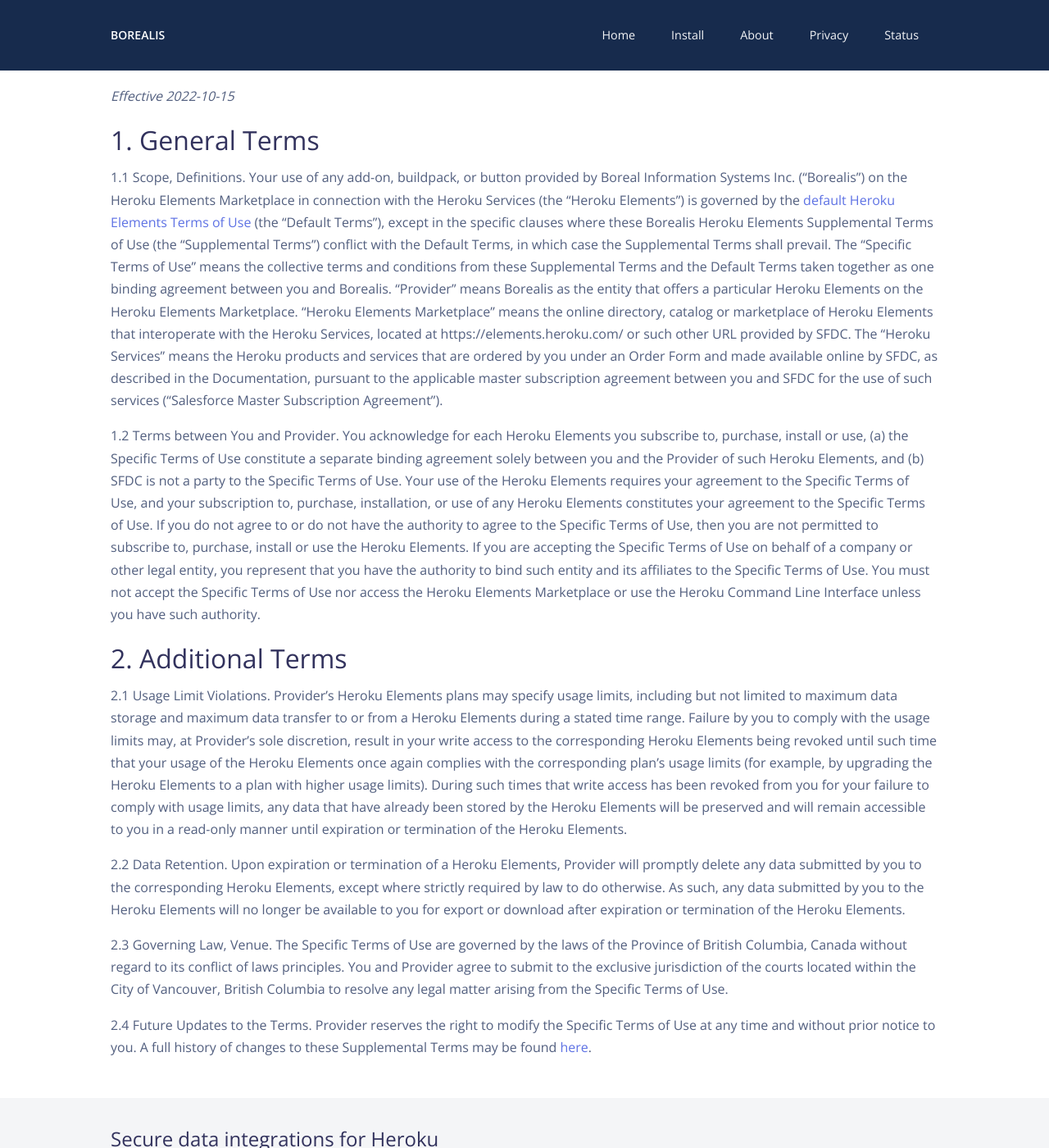
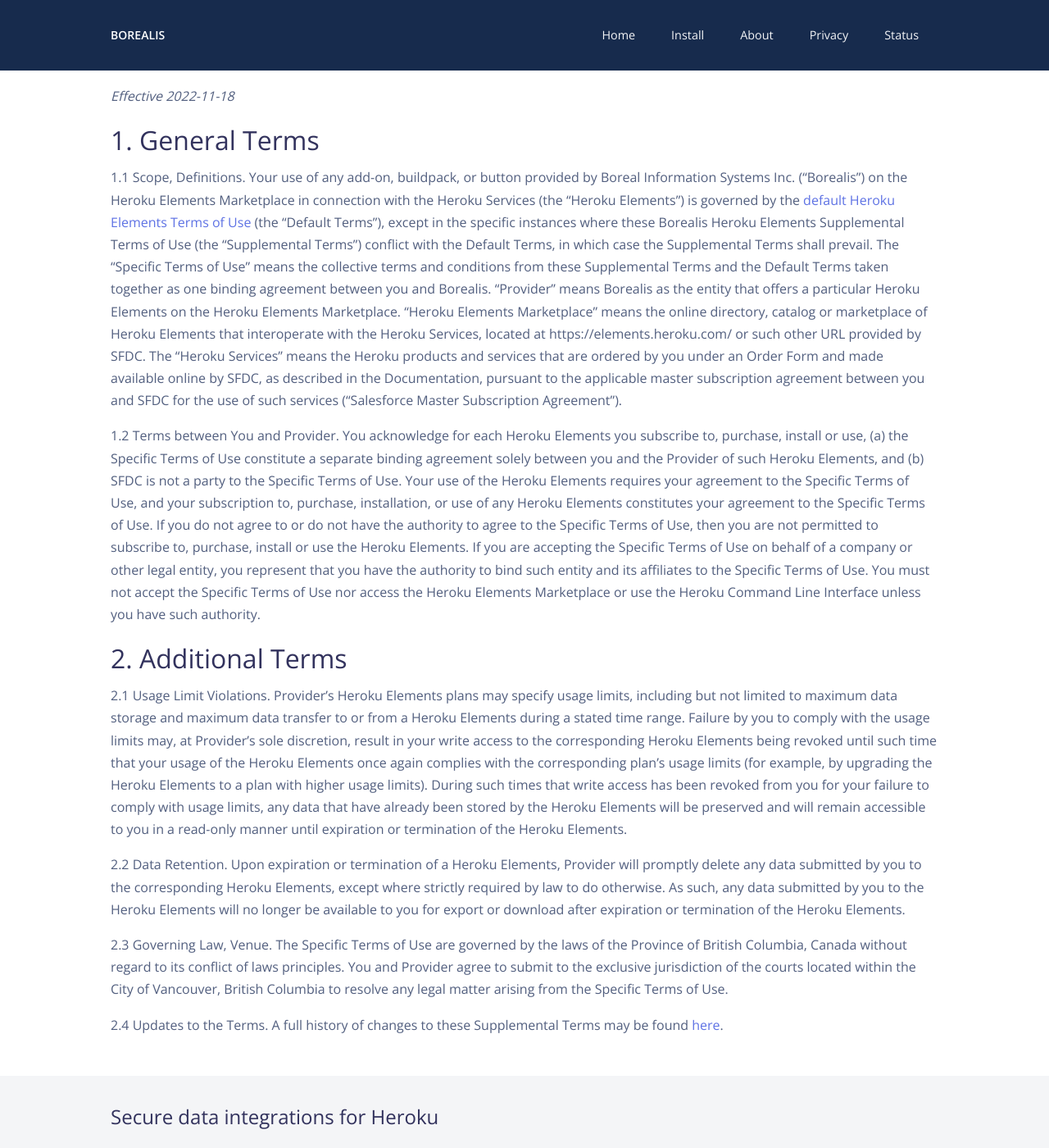
Before and after one commit to OldSneerJaw/borealis-data-www, a Jekyll site: the page built from _pages/heroku-elements-supplemental-terms-of-use.md, in a window 1280 px wide and 1400 px high, scrolled down 207 px. Shown: the whole window at 82% size. Built offline with Jekyll 4.4.1, drawn with Linux system fonts in a browser that asks for light colours; nearby versions of some CDN libraries.

Commit message:
Inherit right to modify terms
The Heroku default terms of use document already includes a provision that allows for future modifications to the terms, so remove the redundancy from the supplemental terms document.

```diff
--- a/_pages/heroku-elements-supplemental-terms-of-use.md
+++ b/_pages/heroku-elements-supplemental-terms-of-use.md
@@ -1,13 +1,13 @@
 ---
 title: Borealis Heroku Elements Supplemental Terms of Use
-description: Terms of use for Heroku Elements that are provided by Boreal Information Systems Inc.
+description: Terms of use for Heroku Elements provided by Boreal Information Systems Inc.
 ---
 
-_Effective 2022-10-15_
+_Effective 2022-11-18_
 
 ## 1. General Terms
 
-**1.1 Scope, Definitions.** Your use of any add-on, buildpack, or button provided by Boreal Information Systems Inc. ("**Borealis**") on the Heroku Elements Marketplace in connection with the Heroku Services (the "**Heroku Elements**") is governed by the [default Heroku Elements Terms of Use](https://www.heroku.com/policy/heroku-elements-terms) (the "**Default Terms**"), except in the specific clauses where these Borealis Heroku Elements Supplemental Terms of Use (the "**Supplemental Terms**") conflict with the Default Terms, in which case the Supplemental Terms shall prevail. The "**Specific Terms of Use**" means the collective terms and conditions from these Supplemental Terms and the Default Terms taken together as one binding agreement between you and Borealis. "**Provider**" means Borealis as the entity that offers a particular Heroku Elements on the Heroku Elements Marketplace. "**Heroku Elements Marketplace**" means the online directory, catalog or marketplace of Heroku Elements that interoperate with the Heroku Services, located at https://elements.heroku.com/ or such other URL provided by SFDC. The "**Heroku Services**" means the Heroku products and services that are ordered by you under an Order Form and made available online by SFDC, as described in the Documentation, pursuant to the applicable master subscription agreement between you and SFDC for the use of such services ("**Salesforce Master Subscription Agreement**").
+**1.1 Scope, Definitions.** Your use of any add-on, buildpack, or button provided by Boreal Information Systems Inc. ("**Borealis**") on the Heroku Elements Marketplace in connection with the Heroku Services (the "**Heroku Elements**") is governed by the [default Heroku Elements Terms of Use](https://www.heroku.com/policy/heroku-elements-terms) (the "**Default Terms**"), except in the specific instances where these Borealis Heroku Elements Supplemental Terms of Use (the "**Supplemental Terms**") conflict with the Default Terms, in which case the Supplemental Terms shall prevail. The "**Specific Terms of Use**" means the collective terms and conditions from these Supplemental Terms and the Default Terms taken together as one binding agreement between you and Borealis. "**Provider**" means Borealis as the entity that offers a particular Heroku Elements on the Heroku Elements Marketplace. "**Heroku Elements Marketplace**" means the online directory, catalog or marketplace of Heroku Elements that interoperate with the Heroku Services, located at https://elements.heroku.com/ or such other URL provided by SFDC. The "**Heroku Services**" means the Heroku products and services that are ordered by you under an Order Form and made available online by SFDC, as described in the Documentation, pursuant to the applicable master subscription agreement between you and SFDC for the use of such services ("**Salesforce Master Subscription Agreement**").
 
 **1.2 Terms between You and Provider.** You acknowledge for each Heroku Elements you subscribe to, purchase, install or use, (a) the Specific Terms of Use constitute a separate binding agreement solely between you and the Provider of such Heroku Elements, and (b) SFDC is not a party to the Specific Terms of Use. Your use of the Heroku Elements requires your agreement to the Specific Terms of Use, and your subscription to, purchase, installation, or use of any Heroku Elements constitutes your agreement to the Specific Terms of Use. If you do not agree to or do not have the authority to agree to the Specific Terms of Use, then you are not permitted to subscribe to, purchase, install or use the Heroku Elements. If you are accepting the Specific Terms of Use on behalf of a company or other legal entity, you represent that you have the authority to bind such entity and its affiliates to the Specific Terms of Use. You must not accept the Specific Terms of Use nor access the Heroku Elements Marketplace or use the Heroku Command Line Interface unless you have such authority.
 
@@ -19,4 +19,4 @@
 
 **2.3 Governing Law, Venue.** The Specific Terms of Use are governed by the laws of the Province of British Columbia, Canada without regard to its conflict of laws principles. You and Provider agree to submit to the exclusive jurisdiction of the courts located within the City of Vancouver, British Columbia to resolve any legal matter arising from the Specific Terms of Use.
 
-**2.4 Future Updates to the Terms.** Provider reserves the right to modify the Specific Terms of Use at any time and without prior notice to you. A full history of changes to these Supplemental Terms may be found [here](https://github.com/OldSneerJaw/borealis-data-www/commits/main/_pages/heroku-elements-supplemental-terms-of-use.md).
+**2.4 Updates to the Terms.** A full history of changes to these Supplemental Terms may be found [here](https://github.com/OldSneerJaw/borealis-data-www/commits/main/_pages/heroku-elements-supplemental-terms-of-use.md).
```
